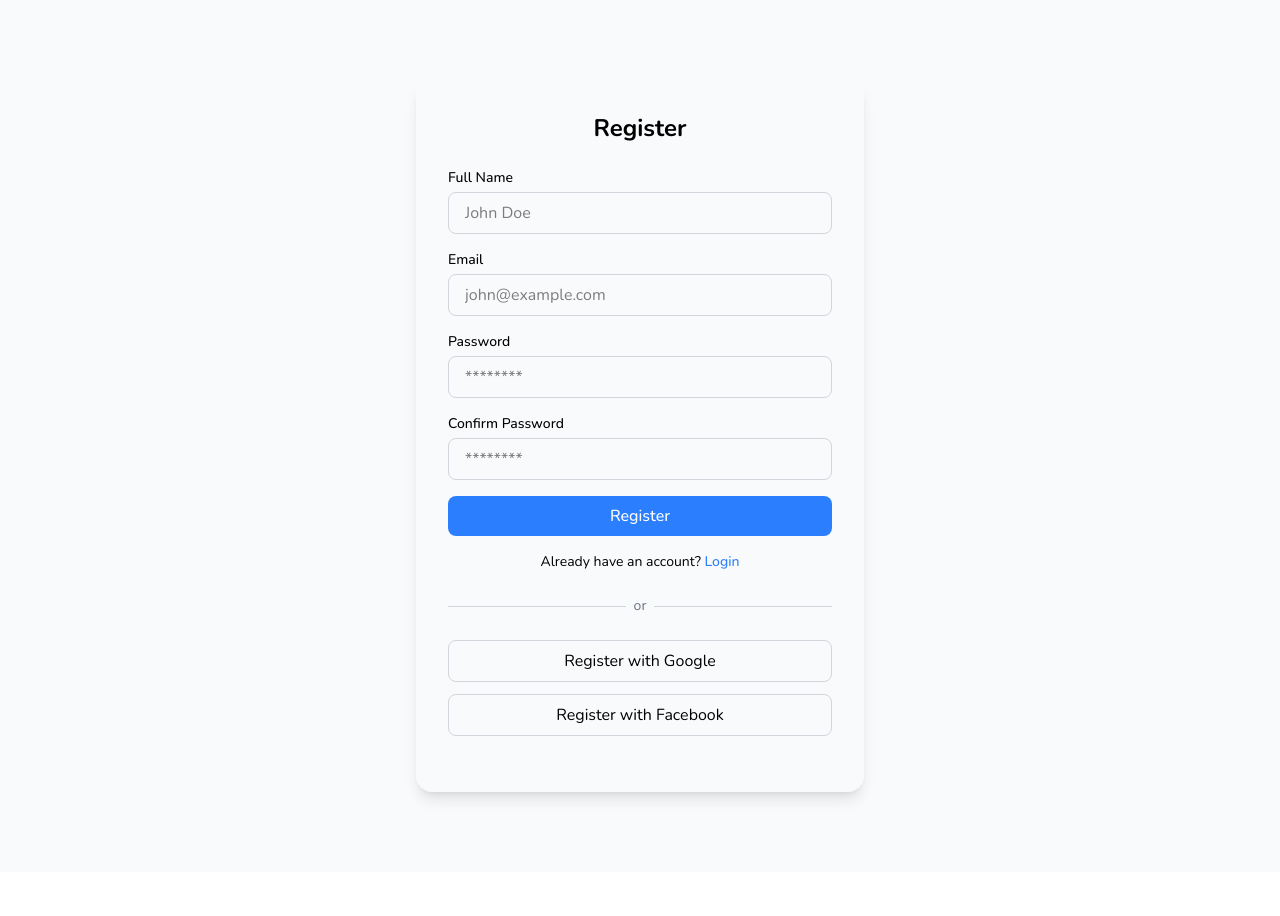
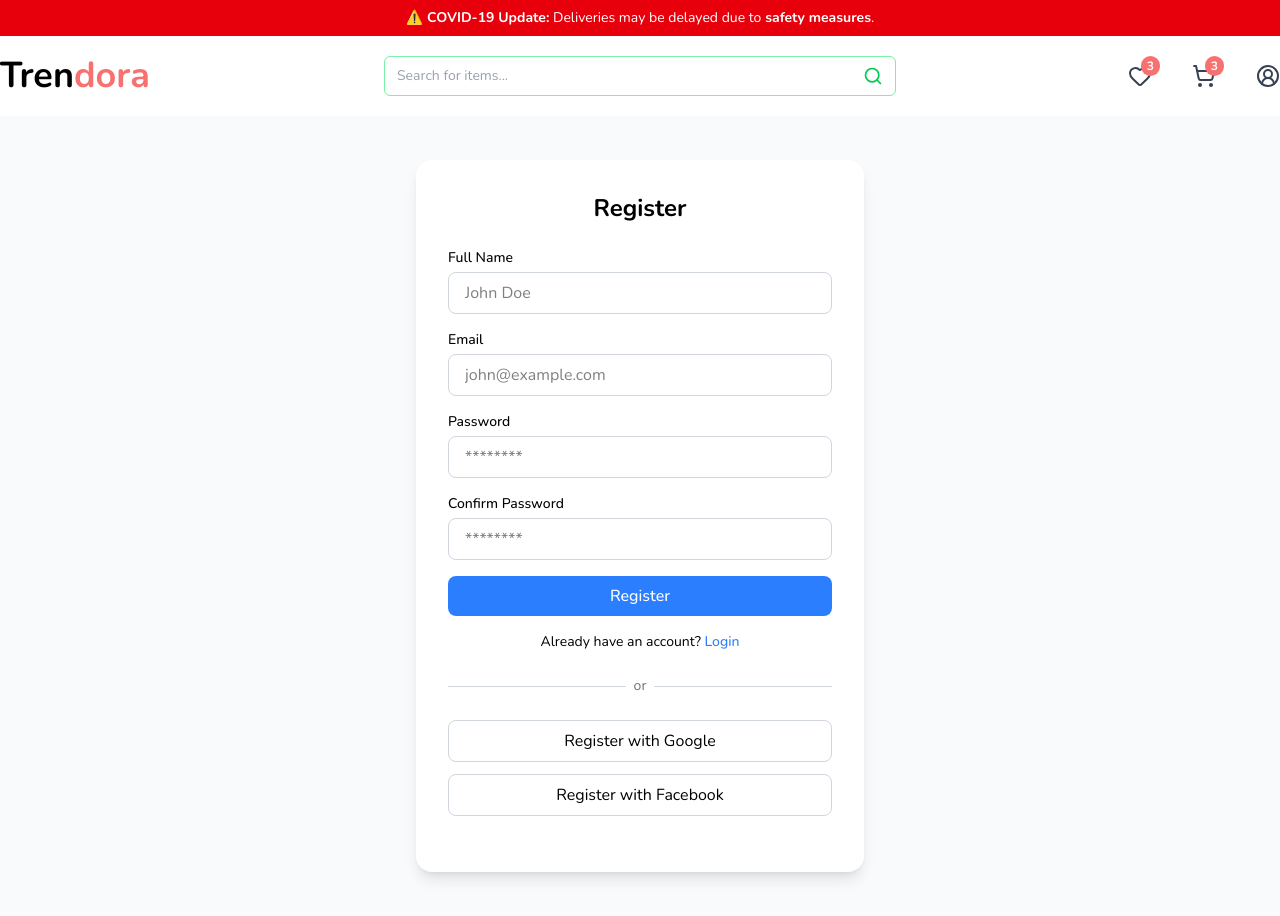
Before and after one commit to naimulislamshakil/ecommerce, a React (Vite) app in the folder Frontend/: page /register in a window 1280 px wide. Before the commit the page ends 872 px from the top, so only its background shows below. Built offline with nearby package versions, Linux system fonts and the light colour scheme.

Commit message:
add topbar everywher where this component need

```diff
--- a/Frontend/src/Components/auth/ForgetPassword.jsx
+++ b/Frontend/src/Components/auth/ForgetPassword.jsx
@@ -1,8 +1,11 @@
 import React from 'react';
+import Topbar from '../Common/Topbar';
 
 const ForgetPassword = () => {
 	return (
-		<div className="min-h-screen bg-[#F9FAFB] flex items-center justify-center px-4">
+		<div>
+			<Topbar />
+			<div className="min-h-screen bg-[#F9FAFB] flex items-center justify-center py-4">
 				<div className="w-full max-w-md bg-white p-8 rounded-2xl shadow-lg">
 					<form className="space-y-4 max-w-md mx-auto mt-8">
 						<h2 className="text-2xl font-bold mb-4 text-center">
@@ -32,6 +35,7 @@ const ForgetPassword = () => {
 					</form>
 				</div>
 			</div>
+		</div>
 	);
 };
 
--- a/Frontend/src/Components/auth/Login.jsx
+++ b/Frontend/src/Components/auth/Login.jsx
@@ -1,10 +1,13 @@
 import React from 'react';
 import { setTitle } from '../../CustomHook/Title';
+import Topbar from '../Common/Topbar';
 
 const Login = () => {
 	setTitle('Login');
 	return (
-		<div className="min-h-screen bg-[#F9FAFB] flex items-center justify-center px-4">
+		<div>
+			<Topbar />
+			<div className="min-h-screen bg-[#F9FAFB] flex items-center justify-center py-4">
 				<div className="w-full max-w-md bg-white p-8 rounded-2xl shadow-lg">
 					<h2 className="text-2xl font-heading font-bold text-black mb-6 text-center">
 						Login
@@ -96,6 +99,7 @@ const Login = () => {
 					</div>
 				</div>
 			</div>
+		</div>
 	);
 };
 
--- a/Frontend/src/Components/auth/Register.jsx
+++ b/Frontend/src/Components/auth/Register.jsx
@@ -1,11 +1,14 @@
 import React from 'react';
 import { setTitle } from '../../CustomHook/Title';
+import Topbar from '../Common/Topbar';
 
 const Register = () => {
 	setTitle('Student Register');
 	return (
-		<div className="min-h-screen bg-[#F9FAFB] flex items-center justify-center px-4 py-20">
-			<div className="w-full max-w-md bg-surface p-8 rounded-2xl shadow-lg">
+		<div>
+			<Topbar />
+			<div className="min-h-screen bg-[#F9FAFB] flex items-center justify-center py-4">
+				<div className="w-full max-w-md bg-white p-8 rounded-2xl shadow-lg">
 					<h2 className="text-2xl font-heading font-bold text-black mb-6 text-center">
 						Register
 					</h2>
@@ -112,6 +115,7 @@ const Register = () => {
 					</div>
 				</div>
 			</div>
+		</div>
 	);
 };
 
--- a/Frontend/src/Components/auth/ResetPassword.jsx
+++ b/Frontend/src/Components/auth/ResetPassword.jsx
@@ -1,8 +1,12 @@
 import React from 'react';
+import Topbar from '../Common/Topbar';
 
 const ResetPassword = () => {
 	return (
-		<div className="min-h-screen bg-[#F9FAFB] flex items-center justify-center px-4">
+		<div>
+			<Topbar />
+
+			<div className="min-h-screen bg-[#F9FAFB] flex items-center justify-center py-4">
 				<div className="w-full max-w-md bg-white p-8 rounded-2xl shadow-lg">
 					<form className="space-y-4 max-w-md mx-auto mt-8">
 						<h2 className="text-2xl font-bold mb-4 text-center">
@@ -47,6 +51,7 @@ const ResetPassword = () => {
 					</form>
 				</div>
 			</div>
+		</div>
 	);
 };
 
```
Lines whose indentation alone changed are shown as unchanged.
